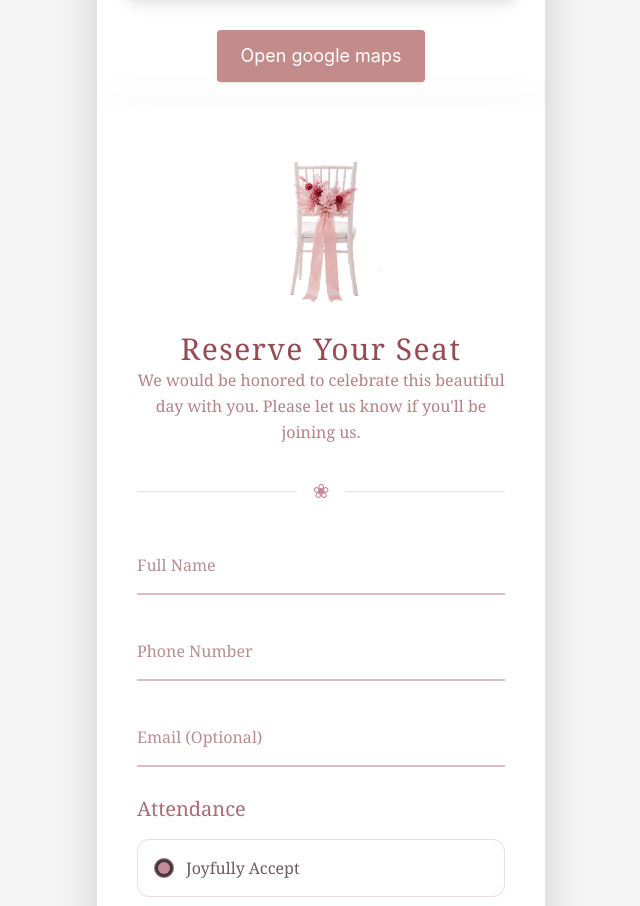
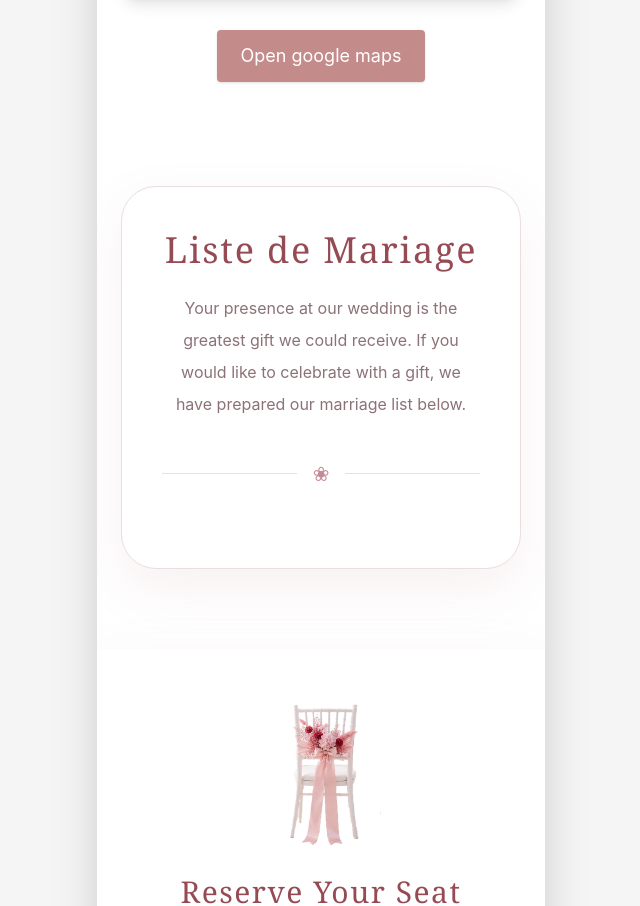
Before and after one commit to nourelkhoury12/cyrinejebrine-wedding, a SvelteKit app: page / in a window 1280 px wide. Shown: the part 1826-2732 px from the top of the page, without its empty margins (319-959 px from the left). Built offline with nearby package versions, Linux system fonts and the light colour scheme; a web font is replaced by a local one.

Commit message:
create a marriage list

```diff
--- /dev/null
+++ b/src/lib/compoments/MarriageList.svelte
@@ -0,0 +1,29 @@
+<section class="py-20 px-6">
+	<div
+		class="mx-auto max-w-3xl rounded-[35px] border border-[#eadedf] bg-white p-10 shadow-[0_20px_50px_rgba(196,138,151,0.12)]"
+	>
+		<h2 class="text-center font-serif text-4xl text-[#A96B79]">
+			Liste de Mariage
+		</h2>
+
+		<p class="mx-auto mt-5 max-w-xl text-center leading-8 text-[#8c7277]">
+			Your presence at our wedding is the greatest gift we could receive.
+			If you would like to celebrate with a gift, we have prepared our
+			marriage list below.
+		</p>
+
+		<div class="my-10 flex items-center gap-4">
+			<div class="h-px flex-1 bg-[#eadedf]"></div>
+			<span class="text-[#C48A97] text-xl">❀</span>
+			<div class="h-px flex-1 bg-[#eadedf]"></div>
+		</div>
+
+		<div class="grid gap-6 md:grid-cols-3">
+
+
+
+
+
+		</div>
+	</div>
+</section>
--- a/src/routes/+page.svelte
+++ b/src/routes/+page.svelte
@@ -1,8 +1,9 @@
 <script lang="ts">
     import BgImage from "$lib/assets/backgd.png";
     import CountDown from "$lib/compoments/CountDown.svelte";
-	import Header from "$lib/compoments/Header.svelte"
-  import RSVP from "$lib/compoments/RSVP.svelte";
+	import Header from "$lib/compoments/Header.svelte";
+    import MarriageList from "$lib/compoments/MarriageList.svelte";
+    import RSVP from "$lib/compoments/RSVP.svelte";
   	import Venue from "$lib/compoments/Venue.svelte";
 </script>
 
@@ -12,6 +13,7 @@
        	<Header/>
         <CountDown/>
 		<Venue/>
+        <MarriageList/>
 		<RSVP/>
     </div>
 </div>
```
